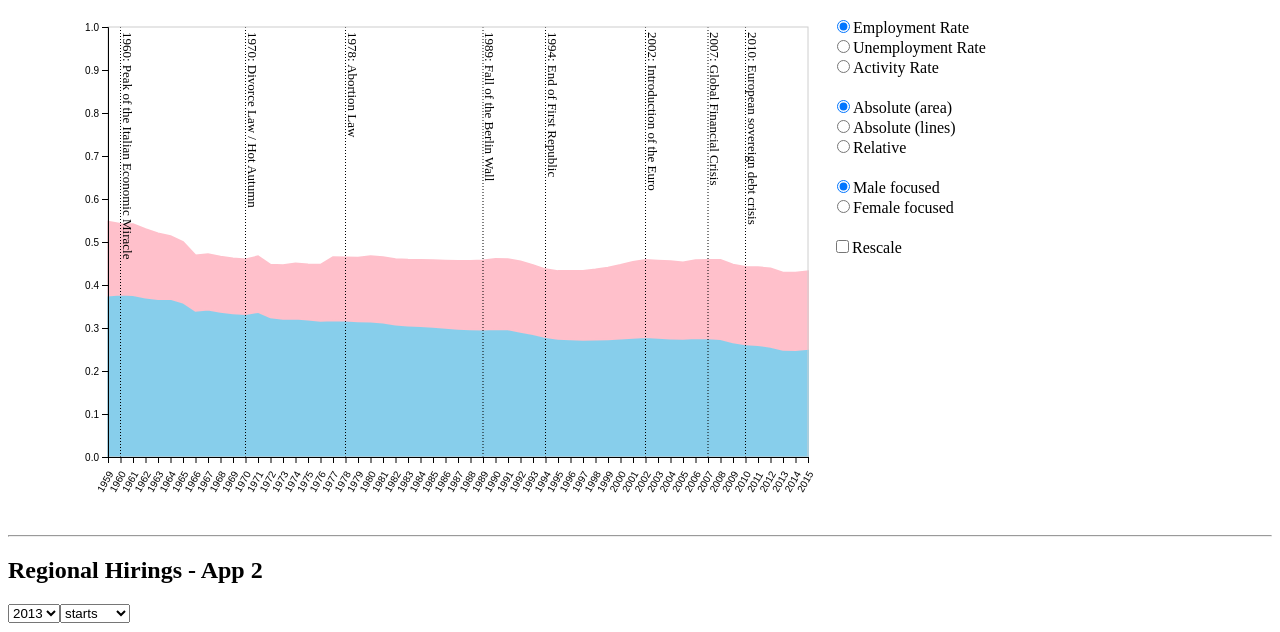
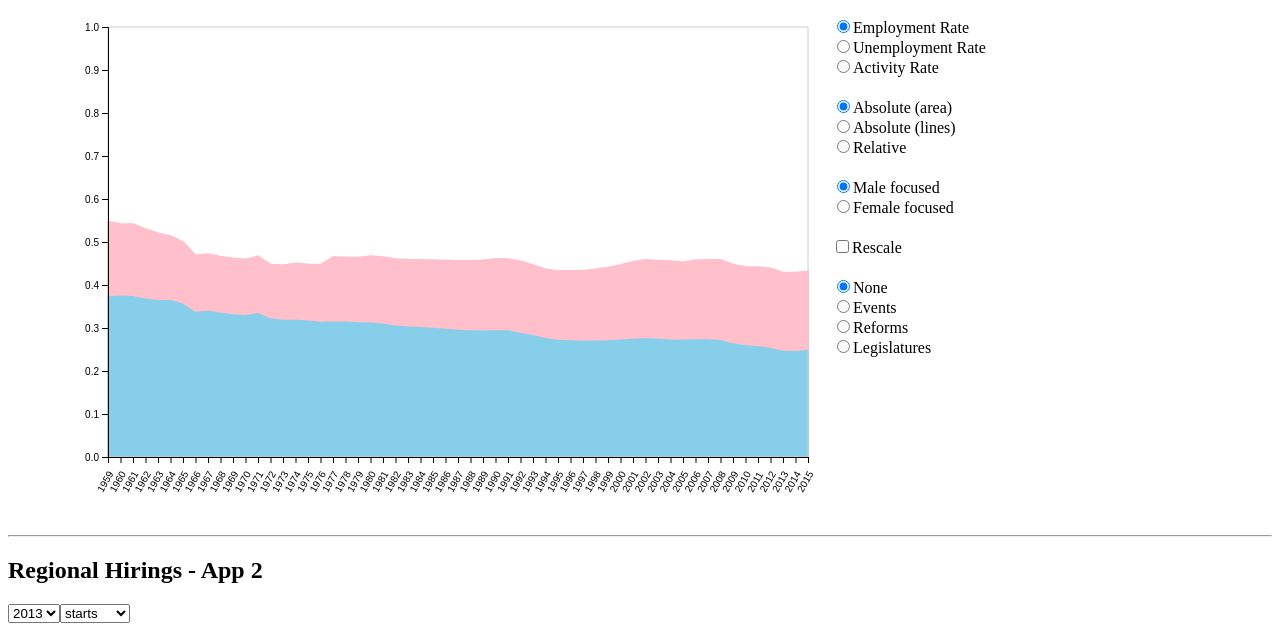
Before and after one commit to federicobozzini/unige-data-visualization, a website with bundled scripts: page project/index.html in a window 1280 px wide. Shown: the part 110-742 px from the top of the page. Built offline with nearby package versions, Linux system fonts and the light colour scheme.

Commit message:
Project, app1: added are timeline data, reforms and legislatures.

```diff
--- a/project/app1.js
+++ b/project/app1.js
@@ -14,6 +14,8 @@ const app = {
 
         const jobMarketData = await readJson("data/app1.json");
         const events = await readJson("data/events.json");
+        const reforms = await readJson("data/reforms.json");
+        const legislatures = await readJson("data/legislatures.json");
 
         const controlsSelctor = '#app1controls input[type=radio], #app1controls input[type=checkbox]';
         const controls = document.querySelectorAll(controlsSelctor);
@@ -25,7 +27,10 @@ const app = {
 
         app.data = jobMarketData;
         app.externalData = {
-            events: events
+            events: events,
+            reforms: reforms,
+            legislatures: legislatures,
+            none: []
         };
         app.checkAllowedControls();
         app.drawCharts();
@@ -139,8 +144,8 @@ const app = {
             }
         }));
 
-        const timelineData = app.externalData.events;
         const options = app.getOptions();
+        const timelineData = app.externalData[options.timelineData];
         const f = options.maindata;
         const isAbsolute = options.vistype == 'absolute';
         const isLines = options.vistype == 'lines';
@@ -279,17 +284,16 @@ const app = {
             .attr('stroke-opacity', 1)
             .attr('d', isLines ? line : area);
 
-
-
         const timelineChart = d3.select("#app1chart")
             .select('.timeline')
-            .selectAll('line')
+            .selectAll('g')
             .data(timelineData);
 
         timelineChart.exit()
             .remove();
 
-        const timelineGroups = timelineChart.enter()
+        const timelineGroups = timelineChart
+            .enter()
             .append('g');
 
         timelineGroups.append('line');
@@ -297,7 +301,8 @@ const app = {
 
         d3.select("#app1chart")
             .select('.timeline')
-            .selectAll('line')
+            .selectAll('g')
+            .select('line')
             .transition()
             .duration(transitionDuration)
             .ease(d3.easeQuad)
@@ -308,14 +313,15 @@ const app = {
 
         d3.select("#app1chart")
             .select('.timeline')
-            .selectAll('text')
+            .selectAll('g')
+            .select('text')
             .attr("transform", "rotate(90)")
             .transition()
             .duration(transitionDuration)
             .ease(d3.easeQuad)
             .attr('x', 5)
             .attr("y", d => -2 -xScale(d.year))
-            .text(d => d.year + ": " + d.event)
+            .text(d => d.year + ": " + d.event);
 
     }
 };
--- /dev/null
+++ b/project/data/legislatures.json
@@ -0,0 +1,60 @@
+[{
+    "year": 1959,
+    "event": "Legislature III, DC - PSI"
+},
+{
+    "year": 1963,
+    "event": "Legislature IV, DC - PSI"
+},
+{
+    "year": 1968,
+    "event": "Legislature V, DC"
+},
+{
+    "year": 1972,
+    "event": "Legislature VI, DC"
+},
+{
+    "year": 1976,
+    "event": "Legislature VII, DC"
+},
+{
+    "year": 1979,
+    "event": "Legislature VIII, Pentapartito"
+},
+{
+    "year": 1983,
+    "event": "Legislature IX, Pentapartito"
+},
+{
+    "year": 1987,
+    "event": "Legislature X, Pentapartito"
+},
+{
+    "year": 1992,
+    "event": "Legislature XI, DC - PSI"
+},
+{
+    "year": 1994,
+    "event": "Legislature XII, FI - AN - LN - UDC"
+},
+{
+    "year": 1996,
+    "event": "Legislature XIII, PDS"
+},
+{
+    "year": 2001,
+    "event": "Legislature XIV, FI - AN - LN - UDC"
+},
+{
+    "year": 20061,
+    "event": "Legislature XIV, L'Ulivo"
+},
+{
+    "year": 2008,
+    "event": "Legislature XIV, PdL"
+},
+{
+    "year": 2013,
+    "event": "Legislature XV, PD"
+}]
--- /dev/null
+++ b/project/data/reforms.json
@@ -0,0 +1,22 @@
+[
+    {
+        "year": 1970,
+        "event": "Workers' Statute"
+    },
+    {
+        "year": 1997,
+        "event": "Treu Reform"
+    },
+    {
+        "year": 2003,
+        "event": "Biagi Reform"
+    },
+    {
+        "year": 2012,
+        "event": "Fornero Reform"
+    },
+    {
+        "year": 2014,
+        "event": "Jobs Act"
+    }
+]
--- a/project/index.html
+++ b/project/index.html
@@ -29,6 +29,12 @@
           <div>
             <label><input type="checkbox" name="rescale" value="false">Rescale</label>
           </div>
+          <div>
+            <label><input type="radio" name="timelineData" value="none" checked>None</label>
+            <label><input type="radio" name="timelineData" value="events">Events</label>
+            <label><input type="radio" name="timelineData" value="reforms">Reforms</label>
+            <label><input type="radio" name="timelineData" value="legislatures">Legislatures</label>
+          </div>
         </div>
   </div>
   <hr>
```
